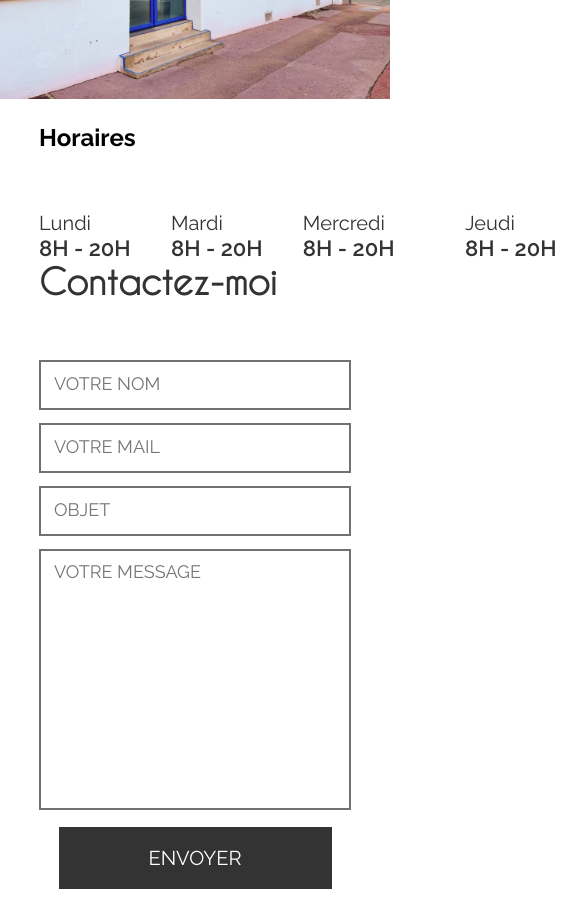
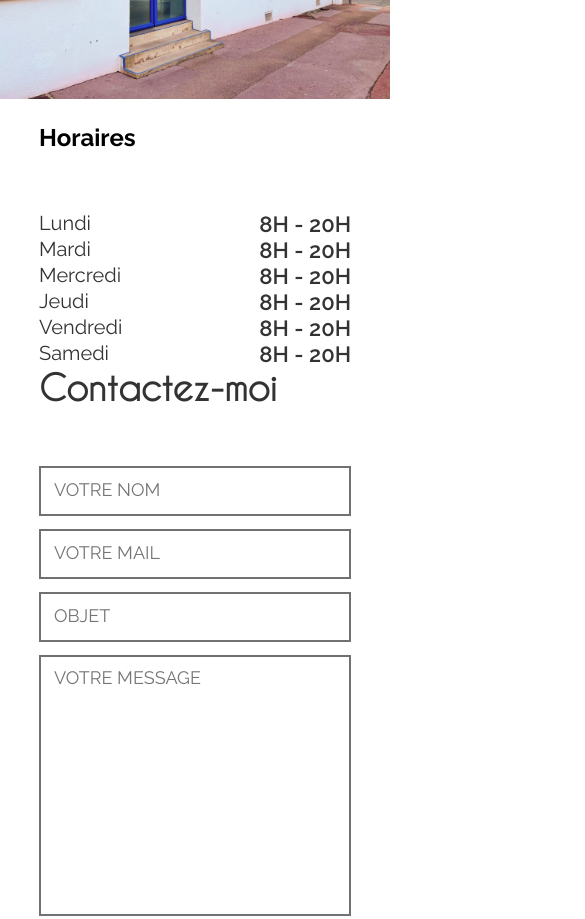
Before and after one commit to TimmermanRemi/karel, a plain HTML site: page index.html in a window 390 px wide. Shown: the part 2420-3339 px from the top of the page, 585 px wide, since content can reach past the window. Drawn offline with Linux system fonts and the light colour scheme; a script that the page names is missing; a web font is replaced by a local one.

Commit message:
responsive contact part

```diff
--- a/style.css
+++ b/style.css
@@ -382,6 +382,7 @@ iframe {
 .contactContainer{
     display: flex;
     flex-direction: row;
+    align-items: center;
 }
 
 .contactForm{
@@ -390,12 +391,14 @@ iframe {
 
 .contactLeft{
     display: flex;
+    flex-direction: column;
     width: 100%;
-    flex-direction: column;
+
 }
 
 .contactRight{
-
+  min-width: 30%;
+  padding-left: 25px;
 }
 
 .contactTitle{
@@ -454,6 +457,12 @@ iframe {
 
 .contactHoraires{
   display: flex;
+  flex-direction: column;
+  justify-content: space-between;
+}
+
+.contactHoraire{
+  display: flex;
   justify-content: space-between;
 }
 
@@ -462,12 +471,14 @@ iframe {
     font-style: normal;
     font-weight: normal;
     padding-right: 80px;
+    width: 20%;
 }
 
 .contactHoraireHours{
     font-size: 22px;
     font-style: normal;
     font-weight: 600;
+    width: 55%;
 }
 
 .contactInfos{
@@ -580,6 +591,15 @@ iframe {
      display: flex;
      flex-direction: column;
    }
+
+   .contactRight{
+     padding-left: unset;
+     width: 100%;
+   }
+
+   .contactHoraireHours{
+     width: unset;
+   }
 }
 
 @media (max-width: 991.98px) {
```
